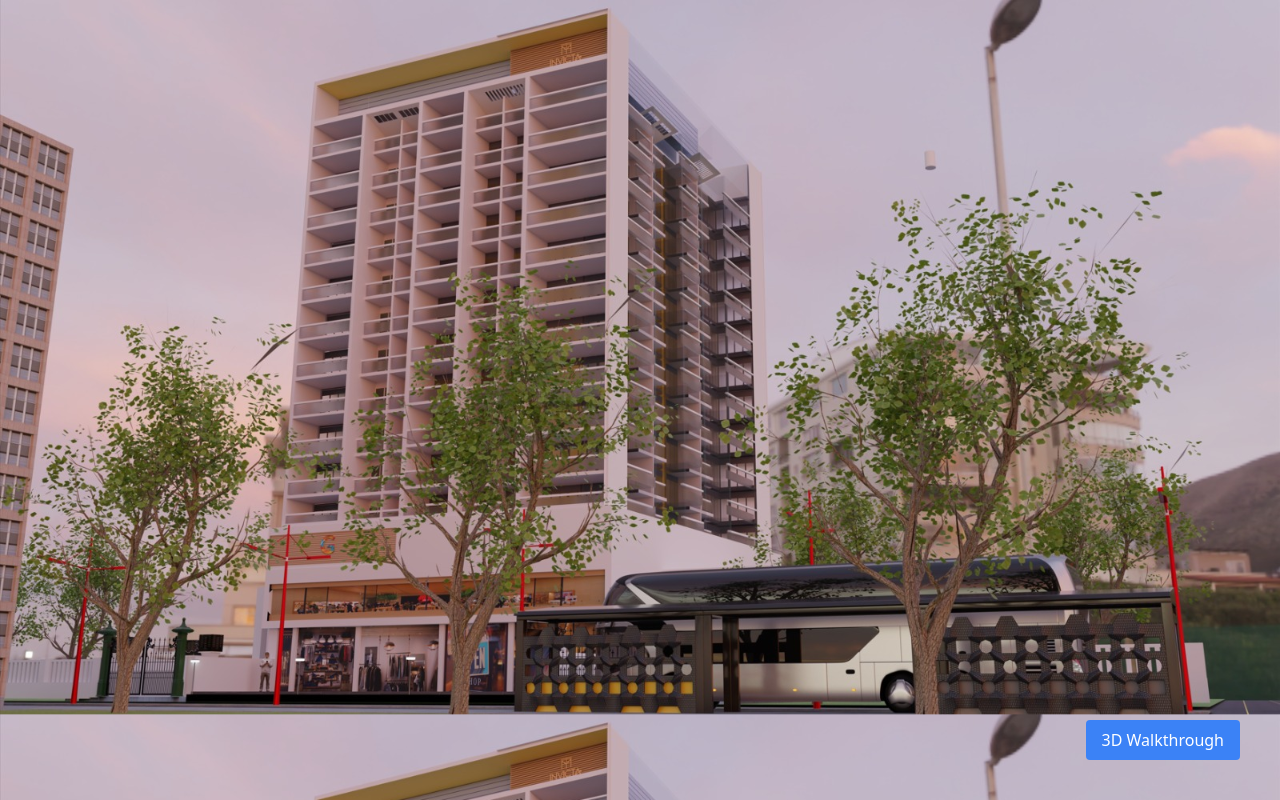
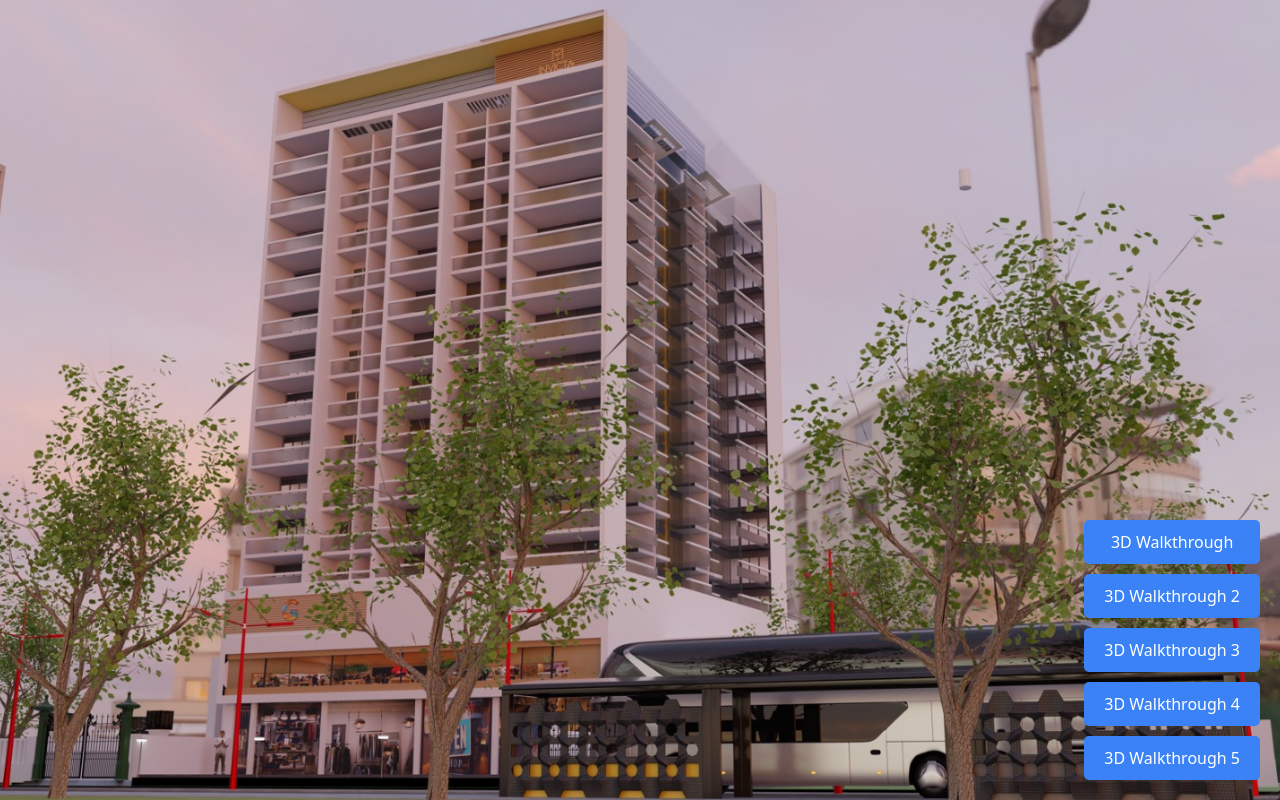
Before and after one commit to dawabag/tanmay, a plain HTML site: page index.html in a window 1280 px wide. Drawn offline with nearby package versions, Linux system fonts and the light colour scheme.

Commit message:
Update index.html

```diff
--- a/index.html
+++ b/index.html
@@ -7,13 +7,53 @@
     <title>Website Modal</title>
     <!-- Include Tailwind CSS -->
     <link href="https://cdn.jsdelivr.net/npm/tailwindcss@2.2.19/dist/tailwind.min.css" rel="stylesheet">
+    <style>
+        /* CSS */
+        body {
+            background-image: url('6.jpeg');
+            background-size: cover; /* Ensure the background image covers the entire screen */
+            background-position: center; /* Center the background image */
+            background-repeat: no-repeat; /* Prevent the background image from repeating */
+            margin: 0; /* Remove default margin */
+            height: 100vh; /* Ensure the body fills the viewport height */
+            display: flex; /* Use flexbox to center the buttons vertically */
+            justify-content: center; /* Center the buttons horizontally */
+            align-items: center; /* Center the buttons vertically */
+        }
+
+        .modal-buttons {
+            position: fixed;
+            bottom: 20px;
+            right: 20px;
+            display: flex;
+            flex-direction: column;
+            gap: 10px;
+        }
+
+        .modal-button {
+            background-color: #3B82F6;
+            color: white;
+            padding: 10px 20px;
+            border: none;
+            border-radius: 5px;
+            cursor: pointer;
+        }
+
+        .modal-button:hover {
+            background-color: #2563EB;
+        }
+    </style>
 </head>
 
-<body class="bg-cover" style="background-image: url('6.jpeg');">
-    <!-- Button to open modal -->
-    <button id="openModalButton" class="fixed bottom-10 right-10 bg-blue-500 hover:bg-blue-600 text-white py-2 px-4 rounded focus:outline-none focus:ring-2 focus:ring-blue-600 focus:ring-opacity-50">
-        3D Walkthrough
-    </button>
+<body>
+    <!-- Modal Buttons -->
+    <div class="modal-buttons">
+        <button id="openModalButton" class="modal-button">3D Walkthrough</button>
+        <button id="openModalButton2" class="modal-button">3D Walkthrough 2</button>
+        <button id="openModalButton3" class="modal-button">3D Walkthrough 3</button>
+        <button id="openModalButton4" class="modal-button">3D Walkthrough 4</button>
+        <button id="openModalButton5" class="modal-button">3D Walkthrough 5</button>
+    </div>
 
     <!-- Modal -->
     <div id="websiteModal" class="fixed top-0 left-0 w-full h-full flex justify-center items-center bg-black bg-opacity-75 hidden">
@@ -35,6 +75,10 @@
     <!-- JavaScript to handle modal functionality -->
     <script>
         const openModalButton = document.getElementById('openModalButton');
+        const openModalButton2 = document.getElementById('openModalButton2');
+        const openModalButton3 = document.getElementById('openModalButton3');
+        const openModalButton4 = document.getElementById('openModalButton4');
+        const openModalButton5 = document.getElementById('openModalButton5');
         const websiteModal = document.getElementById('websiteModal');
         const closeModalButton = document.getElementById('closeModalButton');
         const websiteIframe = document.getElementById('websiteIframe');
@@ -56,6 +100,22 @@
             openModal();
         });
 
+        openModalButton2.addEventListener('click', () => {
+            openModal();
+        });
+
+        openModalButton3.addEventListener('click', () => {
+            openModal();
+        });
+
+        openModalButton4.addEventListener('click', () => {
+            openModal();
+        });
+
+        openModalButton5.addEventListener('click', () => {
+            openModal();
+        });
+
         // Event listener for close modal button
         closeModalButton.addEventListener('click', () => {
             closeModal();
@@ -68,6 +128,7 @@
             }
         });
     </script>
+
 </body>
 
 </html>
```
